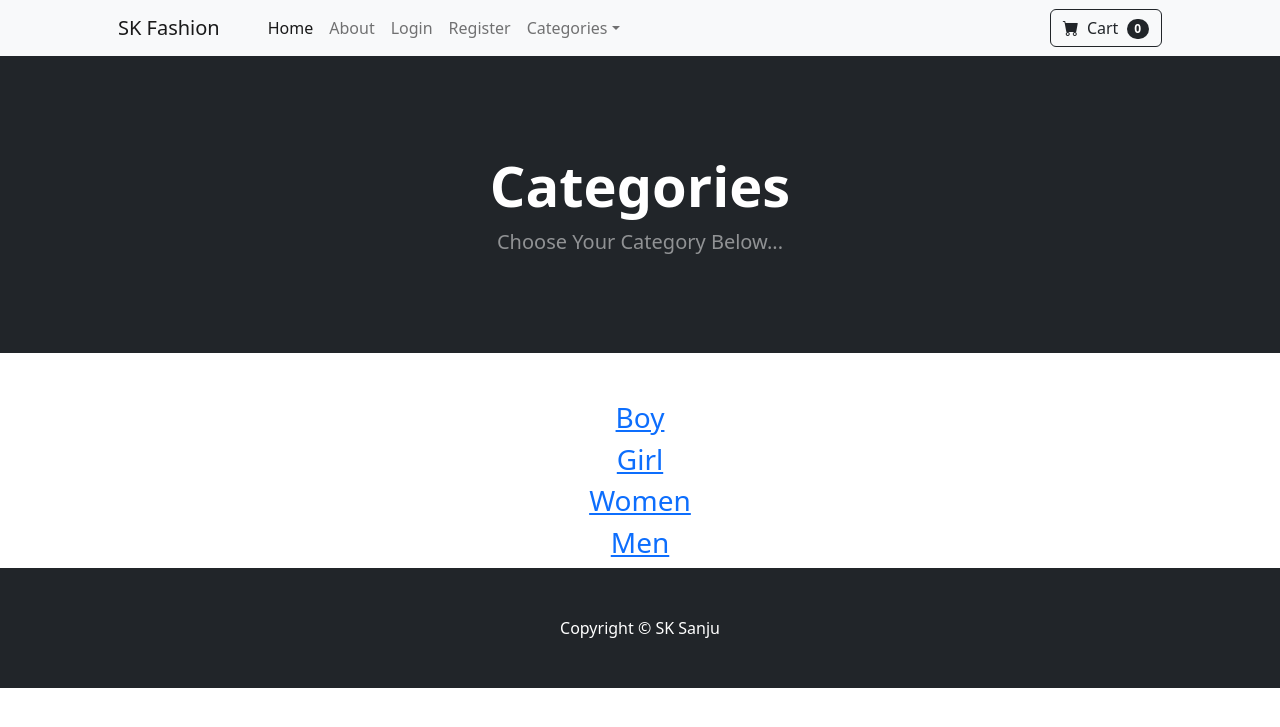
After one commit to sk-sanju/Sk-Fashion-ecommerce, a Django app: page /category_summary/ in a window 1280 px wide. The commit adds this page. Shown: the top 727 px of the page. Run offline with Django 5.2, Linux system fonts and the light colour scheme; data comes from the database, SQL or seed files in the repository.

Commit message:
category summary added

```diff
--- /dev/null
+++ b/fashion/store/templates/category_summary.html
@@ -0,0 +1,22 @@
+{% extends "base.html" %}
+{% block content %}
+<header class="bg-dark py-5">
+    <div class="container px-4 px-lg-5 my-5">
+        <div class="text-center text-white">
+            <h1 class="display-4 fw-bolder">Categories</h1>
+            <p class="lead fw-normal text-white-50 mb-0">Choose Your Category Below...</p>
+        </div>
+    </div>
+</header>
+<br><br>
+<div class="container">
+    <div class="row">
+        <center>
+            {% for category in categories %}
+            <h3><a href="{% url 'category' category %}">{{ category }}</a></h3>
+            {% endfor %}
+        </center>
+    </div>
+</div>
+
+{% endblock %}
--- a/fashion/store/templates/navbar.html
+++ b/fashion/store/templates/navbar.html
@@ -15,7 +15,7 @@
                 <li class="nav-item dropdown">
                     <a class="nav-link dropdown-toggle" id="navbarDropdown" href="#" role="button" data-bs-toggle="dropdown" aria-expanded="false">Categories</a>
                     <ul class="dropdown-menu" aria-labelledby="navbarDropdown">
-                        <li><a class="dropdown-item" href="{% url 'home' %}">All Products</a></li>
+                        <li><a class="dropdown-item" href="{% url 'category_summary' %}">All Products</a></li>
                         <li><hr class="dropdown-divider" /></li>
                         <li{% if foo == 'Men' %} class="selected"{% endif %}><a class="dropdown-item" href="{% url 'category' 'Men' %}">Men</a></li>
                         <li{% if foo == 'Women' %} class="selected"{% endif %}><a class="dropdown-item" href="{% url 'category' 'Women' %}">Women</a></li>
--- a/fashion/store/urls.py
+++ b/fashion/store/urls.py
@@ -9,4 +9,5 @@ urlpatterns = [
     path('register/',views.register_user, name='register'),
     path('product/<int:pk>',views.product, name='product'),
     path('category/<str:foo>',views.category, name='category'),
+    path('category_summary/', views.category_summary, name='category_summary'),
 ]
--- a/fashion/store/views.py
+++ b/fashion/store/views.py
@@ -6,6 +6,10 @@ from django.contrib.auth.forms import UserCreationForm
 from .forms import SignUpForm
 from django import forms
 from .models import Product,Category
+
+def category_summary(reguest):
+    categories = Category.objects.all()
+    return render(reguest, 'category_summary.html', {"categories": categories})
 
 
 def category(request, foo):
```
